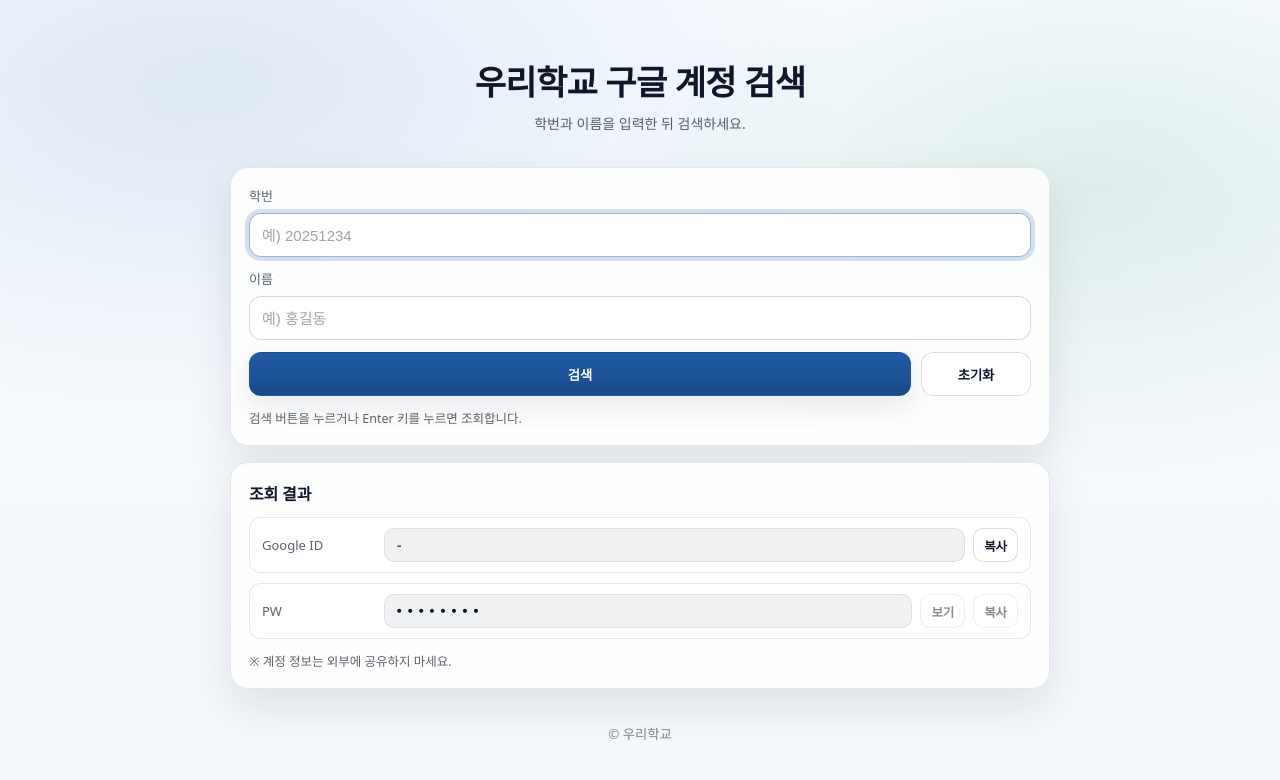
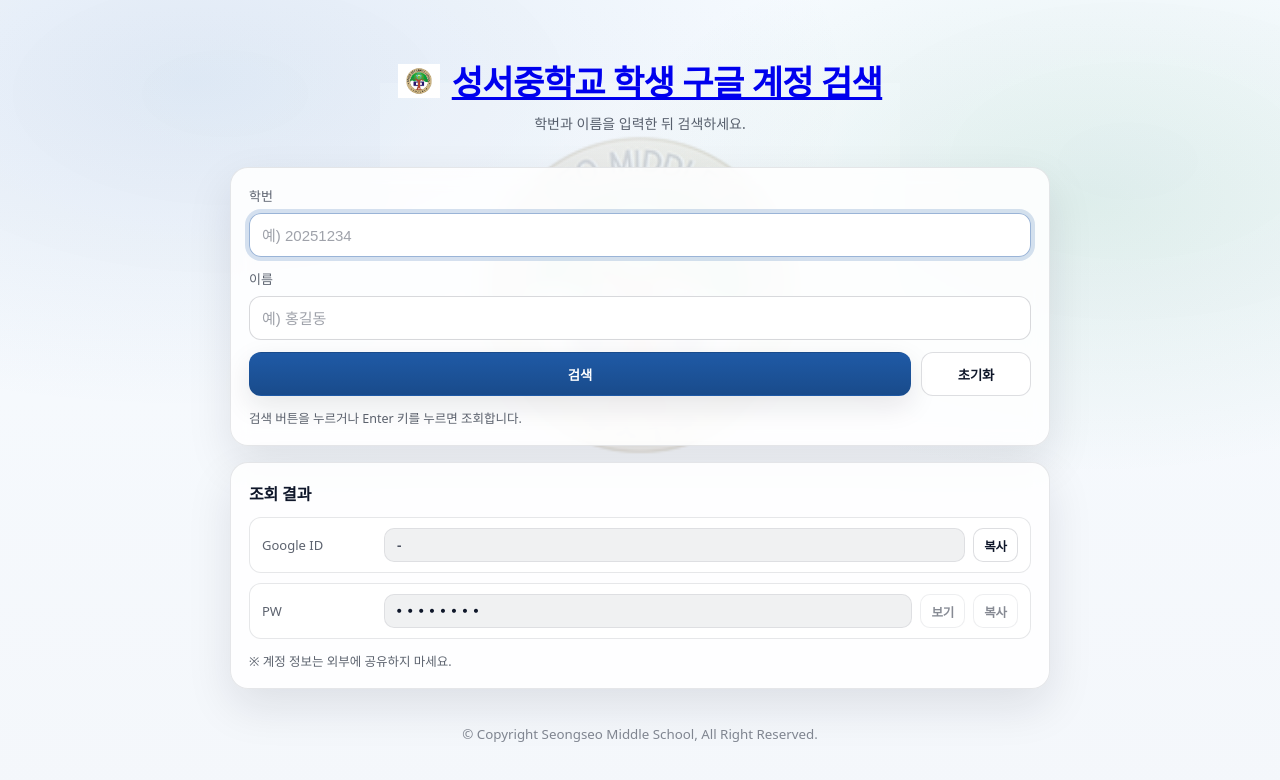
Before and after one commit to Youmi-Lee/firstsvc, a plain HTML site: page index.html in a window 1280 px wide. Drawn offline with Linux system fonts and the light colour scheme.

Commit message:
제목 로고 수정

```diff
--- a/index.html
+++ b/index.html
@@ -3,7 +3,7 @@
 <head>
   <meta charset="utf-8" />
   <meta name="viewport" content="width=device-width, initial-scale=1" />
-  <title>우리학교 구글 계정 검색</title>
+  <title>성서중학교 구글 계정 검색</title>
   <meta name="description" content="학번과 이름으로 우리학교 구글 계정 정보를 조회합니다." />
   <link rel="stylesheet" href="./style.css" />
 </head>
@@ -11,7 +11,11 @@
 <body>
   <div class="app">
     <header class="header">
-      <h1 class="title">우리학교 구글 계정 검색</h1>
+      <h1 class="title"> <a href="https://seongseo-m.goeyi.kr/seongseo-m/main.do"
+     target="_blank"
+     rel="noopener noreferrer"
+     class="titleLink">
+      성서중학교 학생 구글 계정 검색</a></h1>
       <p class="subtitle">학번과 이름을 입력한 뒤 검색하세요.</p>
     </header>
 
@@ -86,7 +90,7 @@
     </main>
 
     <footer class="footer">
-      <small>© 우리학교</small>
+      <small>© Copyright Seongseo Middle School, All Right Reserved.</small>
     </footer>
   </div>
 
--- a/style.css
+++ b/style.css
@@ -88,6 +88,24 @@
   margin: 0 0 8px 0;
   font-size: clamp(22px, 3.4vw, 34px);
   letter-spacing: -0.02em;
+
+  /* ⬇️ 로고 + 텍스트 정렬 */
+  display: inline-flex;
+  align-items: center;
+  gap: 12px;
+}
+
+.title::before{
+  content: "";
+  width: 42px;
+  height: 42px;
+
+  background-image: url("./assets/yongin-seongseo-logo.png");
+  background-repeat: no-repeat;
+  background-position: center;
+  background-size: contain;
+
+  flex-shrink: 0;
 }
 
 .subtitle{
@@ -285,4 +303,8 @@
   .row{ grid-template-columns: 1fr; }
   .valueGroup{ flex-wrap: wrap; justify-content: flex-start; }
   .value{ width: 100%; }
+  .title::before{
+    width: 34px;
+    height: 34px;
+      }
 }
```
Also changed, not shown: assets/yongin-seongseo-logo.png (added).
